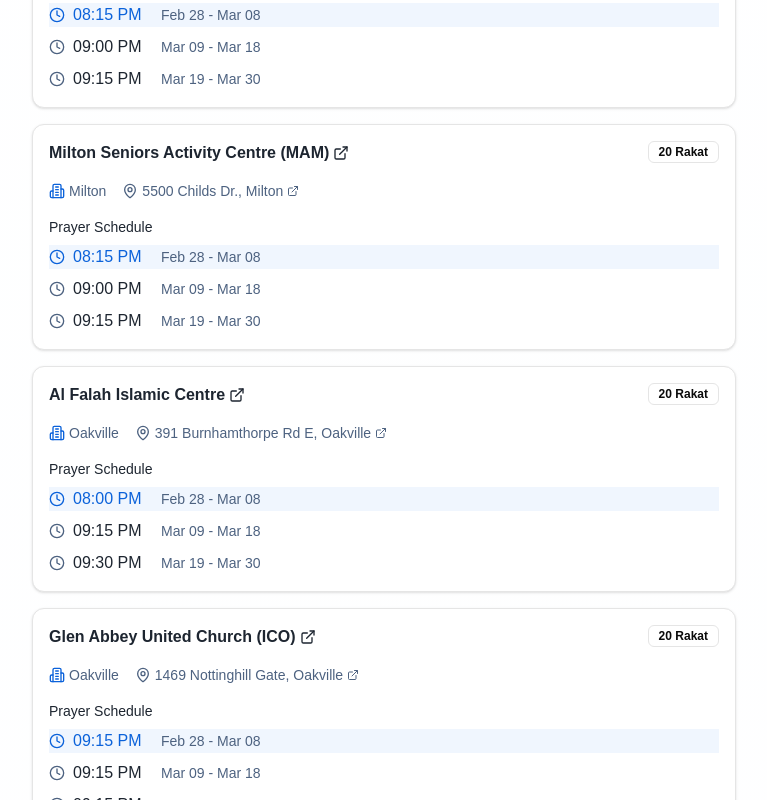
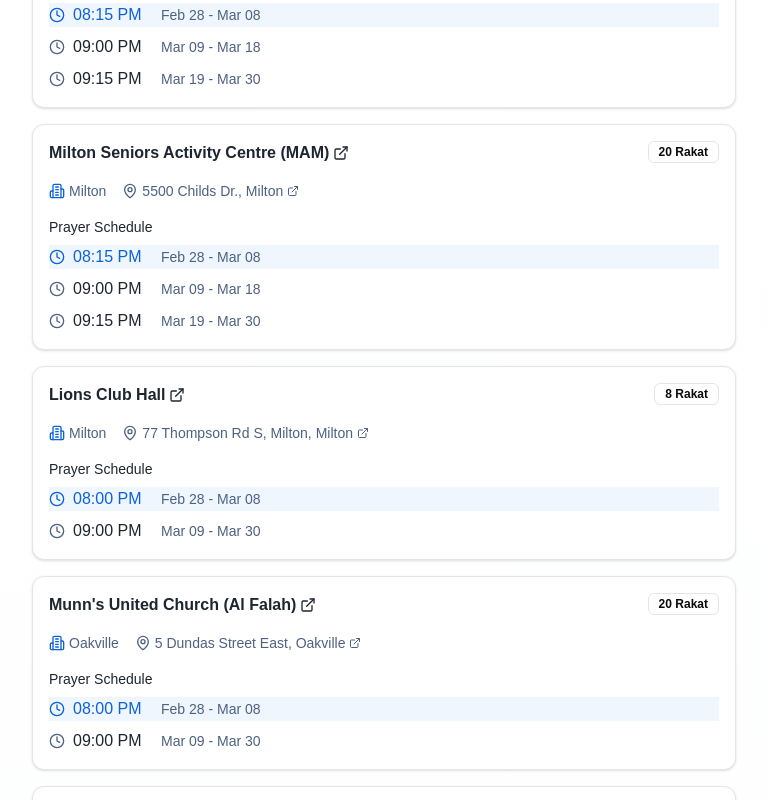
Before and after one commit to anidamani/mm-gta, a Next.js app: page / in a window 1280 px wide. Shown: the part 2000-2800 px from the top of the page, without its empty margins (256-1023 px from the left). Built offline with nearby package versions, Linux system fonts and the light colour scheme.

Commit message:
Update mosque data and add new locations

```diff
--- a/app/page.tsx
+++ b/app/page.tsx
@@ -1,7 +1,7 @@
 "use client"
 
 import * as React from "react"
-import { Moon, MapPin, Clock, Building2, Search, ExternalLink, ChurchIcon as MosqueIcon } from "lucide-react"
+import { Moon, MapPin, Clock, Building2, Search, ExternalLink } from "lucide-react"
 import { cn } from "@/lib/utils"
 import Link from "next/link"
 import { format } from "date-fns"
@@ -103,7 +103,8 @@
         <div className="container flex h-16 max-w-screen-md items-center">
           <div className="mr-4 hidden md:flex">
             <div className="h-8 w-8 rounded-full bg-accent flex items-center justify-center">
-              <MosqueIcon className="h-5 w-5 text-primary" />
+              {/* Adjusted rotation to 180 degrees for proper crescent orientation */}
+              <Moon className="h-5 w-5 text-primary" />
             </div>
           </div>
           <h1 className="mr-auto text-xl font-semibold text-foreground">Muslims in GTA</h1>
--- a/data/mosques.ts
+++ b/data/mosques.ts
@@ -181,6 +181,42 @@
     }
   },
   {
+    "id": 53,
+    "mosque_name": " Lions Club Hall",
+    "address": "77 Thompson Rd S, Milton",
+    "city": "Milton",
+    "additional_notes": "",
+    "website": "https://www.syyidahayshacentre.com",
+    "taraweeh": {
+      "rakaat": 8,
+      "times": [
+        { "start_date": "2025-02-28", "end_date": "2025-03-08", "prayer_time": "08:00 PM" },
+        { "start_date": "2025-03-09", "end_date": "2025-03-30", "prayer_time": "09:00 PM" },
+      ]
+    },
+    "jumuah": {
+      "times": [
+        { "prayer_number": 1, "prayer_time": "12:35 AM", "notes": "" },
+        { "prayer_number": 2, "prayer_time": "01:20 PM", "notes": "" }
+      ]
+    }
+  },
+  {
+    "id": 31,
+    "mosque_name": "Munn's United Church (Al Falah)",
+    "address": "5 Dundas Street East",
+    "city": "Oakville",
+    "additional_notes": "",
+    "website": "https://alfalahcentre.ca/",
+    "taraweeh": {
+      "rakaat": 20,
+      "times": [
+        { "start_date": "2025-02-28", "end_date": "2025-03-08", "prayer_time": "08:00 PM" },
+        { "start_date": "2025-03-09", "end_date": "2025-03-30", "prayer_time": "09:00 PM" },
+      ]
+    }
+  },
+  {
     "id": 8,
     "mosque_name": "Masjid Noor-ul-Haram (WIM Canada)",
     "address": "2478 Ninth Line",
@@ -822,7 +858,7 @@
     "additional_notes": "",
     "website": "http://icco.ca/",
     "taraweeh": {
-      "rakaat": 20,
+      "rakaat": 8,
       "times": [
         { "start_date": "2025-02-28", "end_date": "2025-03-08", "prayer_time": "08:00 PM" },
         { "start_date": "2025-03-09", "end_date": "2025-03-19", "prayer_time": "09:15 PM" },
@@ -1275,16 +1311,16 @@
   {
     "id": 59,
     "mosque_name": "Al-Abrar Centre",
-    "address": "155 Edward St",
+    "address": "33 Wellington St E",
     "city": "Aurora",
-    "additional_notes": "",
+    "additional_notes": "New location",
     "website": "http://www.alabrar.ca/",
     "taraweeh": {
       "rakaat": 20,
       "times": [
         { "start_date": "2025-02-28", "end_date": "2025-03-08", "prayer_time": "08:00 PM" },
-        { "start_date": "2025-03-09", "end_date": "2025-03-18", "prayer_time": "09:15 PM" },
-        { "start_date": "2025-03-19", "end_date": "2025-03-30", "prayer_time": "09:30 PM" }
+        { "start_date": "2025-03-09", "end_date": "2025-03-20", "prayer_time": "09:15 PM" },
+        { "start_date": "2025-03-21", "end_date": "2025-03-30", "prayer_time": "09:30 PM" }
       ]
     },
     "jumuah": {
```
